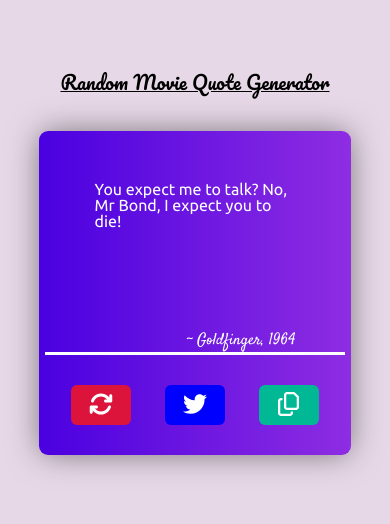
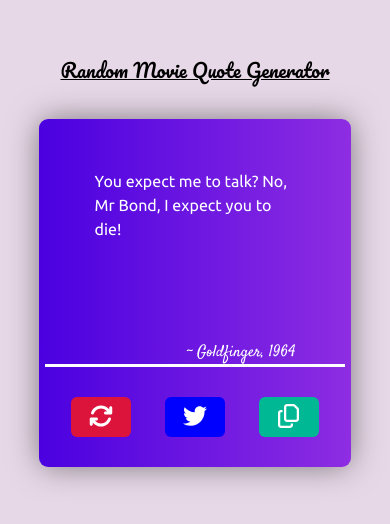
Before and after one commit to kamiri-charles/movie-quote-generator, a React (Create React App) app: page / in a window 390 px wide. Shown: the part 162-686 px from the top of the page. Built offline with nearby package versions, Linux system fonts and the light colour scheme; a web font is replaced by a local one.

Commit message:
make style changes to support mobile devices

```diff
--- a/src/App.jsx
+++ b/src/App.jsx
@@ -12,6 +12,10 @@
 
 const App = () => {
   const [loaded, setLoaded] = useState(false);
+  const [Dimensions, setDimensions] = useState({
+    width: window.innerWidth,
+    height: window.innerHeight,
+  });
   /* Quote script */
   const load_quote = () => {
     const load_canvas = document.getElementById("load_canvas");
@@ -74,11 +78,14 @@
   };
 
   useEffect(() => {
+    function resizeHandler() {
+      setDimensions({ width: window.innerWidth, height: window.innerHeight });
+    }
     /* Canvas script */
     /** @type {HTMLCanvasElement} */
     const canvas = document.getElementById("bg_canvas");
-    canvas.width = window.innerWidth;
-    canvas.height = window.innerHeight;
+    // canvas.width = Dimensions.width;
+    // canvas.height = Dimensions.height;
     const ctx = canvas.getContext("2d");
 
     let canvas_color = { new_r: 255, new_g: 240, new_b: 255 }; // azure
@@ -98,7 +105,7 @@
         5,
         5,
         1,
-        1
+        1,
       ).data;
       const { new_r, new_g, new_b } = canvas_color;
       const step_r = (new_r - current_r) / steps;
@@ -112,11 +119,18 @@
     };
     animate();
     load_quote();
+    window.addEventListener("resize", resizeHandler);
+    // return (_) => {
+    //   window.removeEventListener("resize", handleResize);
+    // };
   }, []);
 
   return (
     <main>
-      <canvas id='bg_canvas'></canvas>
+      <canvas
+        id='bg_canvas'
+        width={Dimensions.width}
+        height={Dimensions.height}></canvas>
       <div className='title'>Random Movie Quote Generator</div>
       <div className='wrapper'>
         <div className='quote-wrapper' id='quote_wrapper'>
@@ -131,8 +145,7 @@
           <a
             href='https://twitter.com/intent/tweet'
             target='_blank'
-            rel='noreferrer'
-          >
+            rel='noreferrer'>
             <button>
               <FontAwesomeIcon icon={faTwitter} />
             </button>
--- a/src/App.scss
+++ b/src/App.scss
@@ -6,16 +6,24 @@
 }
 
 .title {
-  font-family: 'Pacifico', cursive;
+  font-family: "Pacifico", cursive;
   font-size: 1.2em;
   text-decoration: underline;
   margin-bottom: 2rem;
 }
 .wrapper {
-  background: #8E2DE2;  /* fallback for old browsers */
-  background: -webkit-linear-gradient(to right, #4A00E0, #8E2DE2);  /* Chrome 10-25, Safari 5.1-6 */
-  background: linear-gradient(to right, #4A00E0, #8E2DE2); /* W3C, IE 10+/ Edge, Firefox 16+, Chrome 26+, Opera 12+, Safari 7+ */
-  box-shadow: 0px 0px 32px -2px rgba(0,0,0,0.5);
+  background: #8e2de2; /* fallback for old browsers */
+  background: -webkit-linear-gradient(
+    to right,
+    #4a00e0,
+    #8e2de2
+  ); /* Chrome 10-25, Safari 5.1-6 */
+  background: linear-gradient(
+    to right,
+    #4a00e0,
+    #8e2de2
+  ); /* W3C, IE 10+/ Edge, Firefox 16+, Chrome 26+, Opera 12+, Safari 7+ */
+  box-shadow: 0px 0px 32px -2px rgba(0, 0, 0, 0.5);
 
   width: 80%;
   max-width: 500px;
@@ -45,21 +53,20 @@
     }
 
     .quote {
-      font-family: 'Ubuntu', sans-serif;
+      font-family: "Ubuntu", sans-serif;
       font-size: 1em;
-      line-height: 1em;
+      line-height: 1.5em;
       font-weight: 300;
       margin-bottom: 20px;
     }
 
     .origin {
-      font-family: 'Satisfy', 'Pacifico', sans-serif;
+      font-family: "Satisfy", "Pacifico", sans-serif;
       text-align: right;
       font-size: 1em;
       margin-top: 100px;
     }
   }
-
 
   .buttons {
     display: flex;
@@ -87,7 +94,6 @@
 
       &:nth-child(1) {
         background: crimson;
-
       }
       &:nth-child(3) {
         background: #00b894;
@@ -100,3 +106,10 @@
 a button {
   background: blue !important;
 }
+
+@media only screen and (max-width: 600px) {
+  #bg_canvas {
+    max-width: 100vh;
+    max-height: 100vh;
+  }
+}
```
